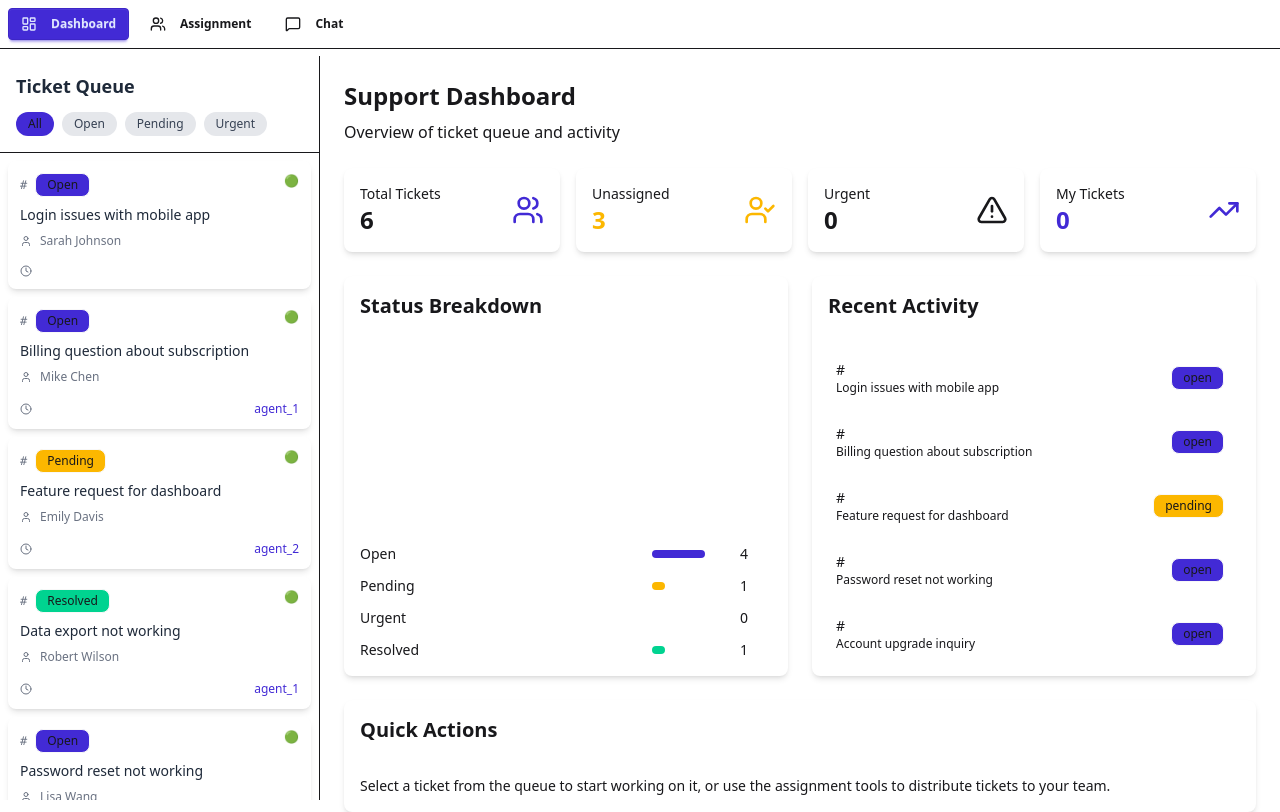
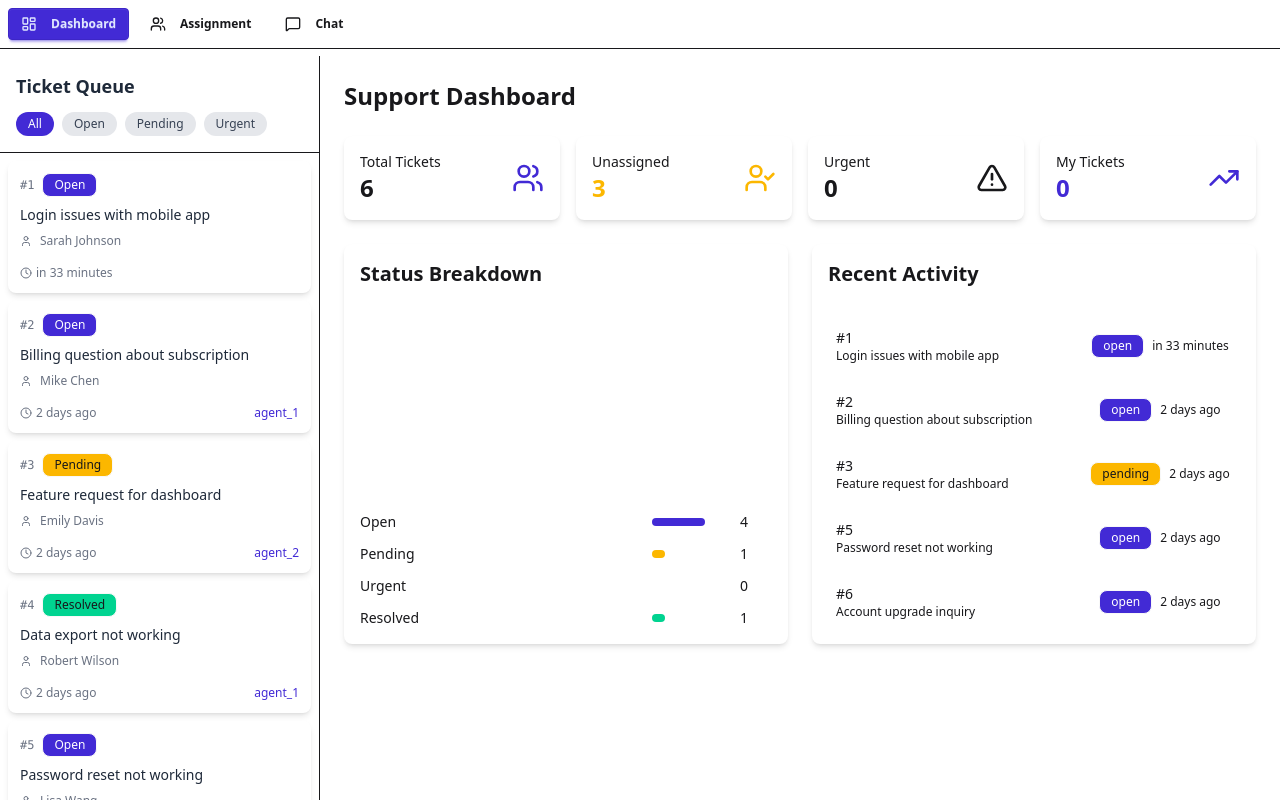
Before and after one commit to Moodinocode/ChatSupportSystemAgentView, a React (Vite) app: page / in a window 1280 px wide. Built offline with nearby package versions, Linux system fonts and the light colour scheme; no server answers.

Commit message:
fixed routing issue

```diff
--- a/package.json
+++ b/package.json
@@ -17,6 +17,7 @@
     "autoprefixer": "^10.4.21",
     "axios": "^1.11.0",
     "daisyui": "^5.0.54",
+    "dayjs": "^1.11.18",
     "lucide-react": "^0.542.0",
     "postcss": "^8.5.6",
     "react": "^19.1.1",
--- a/src/App.jsx
+++ b/src/App.jsx
@@ -3,6 +3,15 @@ import ProtectedRoute from "./Components/ProtectedRoute";
 import LoginPage from "./Pages/LoginPage";
 import RegistrationPage from "./Pages/RegistrationPage";
 import TicketsViewPage from "./Pages/TicketsViewPage";
+
+
+const CatchAllRoute = () => {
+  const { user } = useContext(AuthContext);
+  return user ? <Navigate to="/" replace /> : <Navigate to="/login" replace />;
+};
+
+
+
 function App() {
 
   const router = createBrowserRouter(
@@ -11,6 +20,7 @@ function App() {
         <Route  path="login" element={<LoginPage/>} />
         <Route path="register" element={<RegistrationPage/>} />
         <Route index element={<TicketsViewPage/>} />
+        <Route path="*" element={<CatchAllRoute />} />
 
         {/* Protected section */}
         <Route element={<ProtectedRoute />}>
--- a/src/Components/AssignmentPanel.jsx
+++ b/src/Components/AssignmentPanel.jsx
@@ -244,7 +244,7 @@ const AssignmentPanel = ({ tickets, onAssignTickets, onBulkAssign }) => {
 
                 {/* Agent Details */}
                 <div className="space-y-3">
-                  <h4 className="text-sm font-medium">Team Status</h4>
+                  <h4 className="text-sm font-medium">Agent Status</h4>
                   {mockAgents.map((agent) => (
                     <div key={agent.id} className="flex items-center justify-between p-2 bg-base-200 rounded-md">
                       <div className="flex items-center gap-2">
--- a/src/Components/TicketDashboard.jsx
+++ b/src/Components/TicketDashboard.jsx
@@ -3,6 +3,12 @@ import Badge from "./UIHelpers/Badge.jsx";
 import { Card, CardHeader, CardContent, CardTitle } from "./UIHelpers/Card.jsx";
 import { Users, CheckCircle, AlertTriangle, TrendingUp, UserCheck } from "lucide-react";
 import useTicketStore from '../Stores/useTicketStore';
+
+import dayjs from "dayjs";
+import relativeTime from "dayjs/plugin/relativeTime";
+
+
+dayjs.extend(relativeTime);
 
 const TicketDashboard = ({ tickets = [], currentAgent, stats = {} }) => {
 
@@ -18,7 +24,7 @@ const TicketDashboard = ({ tickets = [], currentAgent, stats = {} }) => {
       <div className="max-w-6xl mx-auto">
         <div className="mb-6">
           <h1 className="text-2xl font-bold text-foreground mb-2">Support Dashboard</h1>
-          <p className="text-muted-foreground">Overview of ticket queue and activity</p>
+          {/* <p className="text-muted-foreground">Overview of ticket queue and activity</p> */}
         </div>
 
         {/* Stats Grid */}
@@ -114,9 +120,10 @@ const TicketDashboard = ({ tickets = [], currentAgent, stats = {} }) => {
                     className="flex items-center justify-between p-2 bg-muted/50 rounded-md"
                   >
                     <div className="flex-1">
-                      <p className="text-sm font-medium">#{ticket.number}</p>
+                      <p className="text-sm font-medium">#{ticket.id}</p>
                       <p className="text-xs text-muted-foreground truncate">{ticket.subject}</p>
                     </div>
+                    <div className="flex flex-col items-center justify-between w-36">
                     <div className="flex items-center gap-2">
                       <Badge
                         text={ticket.status}
@@ -125,10 +132,11 @@ const TicketDashboard = ({ tickets = [], currentAgent, stats = {} }) => {
                             ? "bg-urgent text-urgent-foreground"
                             : ticket.status === "pending"
                             ? "bg-warning text-warning-foreground"
-                            : "bg-primary text-primary-foreground"
+                            : "bg-primary text-white"
                         }`}
                       />
-                      <span className="text-xs text-muted-foreground">{ticket.timestamp}</span>
+                      <span className="text-xs text-muted-foreground">{dayjs(ticket.createdAt).fromNow()}</span>
+                    </div>
                     </div>
                   </div>
                 ))}
@@ -137,7 +145,7 @@ const TicketDashboard = ({ tickets = [], currentAgent, stats = {} }) => {
           </Card>
         </div>
 
-        {/* Quick Actions */}
+        {/* Quick Actions
         <Card>
           <CardHeader>
             <CardTitle className="text-lg">Quick Actions</CardTitle>
@@ -148,7 +156,7 @@ const TicketDashboard = ({ tickets = [], currentAgent, stats = {} }) => {
               to distribute tickets to your team.
             </p>
           </CardContent>
-        </Card>
+        </Card> */}
       </div>
     </div>
   );
--- a/src/Components/TicketDetails.jsx
+++ b/src/Components/TicketDetails.jsx
@@ -21,12 +21,6 @@ const statusConfig = {
   urgent: { color: "bg-urgent text-urgent-foreground", label: "Urgent" }
 };
 
-const priorityConfig = {
-  low: { icon: "🟢", label: "Low", color: "text-success" },
-  medium: { icon: "🟡", label: "Medium", color: "text-warning" },
-  high: { icon: "🟠", label: "High", color: "text-warning" },
-  urgent: { icon: "🔴", label: "Urgent", color: "text-urgent" }
-};
 
 const TicketDetails = ({
   ticket,
@@ -112,7 +106,7 @@ const TicketDetails = ({
             {(() => {
               // Safely resolve status and priority
               const safeStatus = statusConfig[ticket.status] || statusConfig["pending"];
-              const safePriority = priorityConfig[ticket.priority] || priorityConfig["low"];
+
 
               return (
                 <>
@@ -126,26 +120,6 @@ const TicketDetails = ({
             })()}
           </div>
 
-          <div className="flex items-center justify-between">
-            {(() => {
-              const safePriority = priorityConfig[ticket.priority] || priorityConfig["low"];
-
-              return (
-                <>
-                  {/* Priority Section */}
-                  <span className="text-sm text-muted-foreground">Priority</span>
-                  <div className="flex items-center gap-1">
-                    <span className={`text-sm ${safePriority.color}`}>
-                      {safePriority.icon}
-                    </span>
-                    <span className="text-sm font-medium">
-                      {safePriority.label}
-                    </span>
-                  </div>
-                </>
-              );
-            })()}
-          </div>
 
 
             <Separator />
--- a/src/Components/TicketList.jsx
+++ b/src/Components/TicketList.jsx
@@ -1,25 +1,23 @@
+import dayjs from "dayjs";
+import relativeTime from "dayjs/plugin/relativeTime";
 import React, { useState } from "react";
 import Badge from "./UIHelpers/Badge.jsx";
 import { Card } from "./UIHelpers/Card.jsx";
 import { ScrollArea } from "./UIHelpers/ScrollArea.jsx";
 import { Clock, User, AlertTriangle } from "lucide-react";
 
+dayjs.extend(relativeTime);
+
 export function TicketList({ tickets, selectedTicket, onTicketSelect }) {
   const [filter, setFilter] = useState("all");
 
   const statusConfig = {
-    open: { color: "bg-primary text-primary-foreground", label: "Open" },
+    open: { color: "bg-primary  text-white", label: "Open" },
     pending: { color: "bg-warning text-warning-foreground", label: "Pending" },
     resolved: { color: "bg-success text-success-foreground", label: "Resolved" },
     urgent: { color: "bg-error text-error-foreground", label: "Urgent" },
   };
 
-  const priorityConfig = {
-    low: { icon: "🟢", color: "text-success" },
-    medium: { icon: "🟡", color: "text-warning" },
-    high: { icon: "🟠", color: "text-warning" },
-    urgent: { icon: "🔴", color: "text-error" },
-  };
     const filteredTickets = tickets?.filter(ticket =>
       filter === "all" ? true : ticket.status === filter
     ) || [];
@@ -36,7 +34,7 @@ export function TicketList({ tickets, selectedTicket, onTicketSelect }) {
               onClick={() => setFilter(status)}
               className={`px-3 py-1 rounded-full text-xs font-medium transition-colors ${
                 filter === status
-                  ? "bg-primary text-primary-foreground"
+                  ? "bg-primary text-white"
                   : "bg-gray-200 text-gray-700 hover:bg-gray-300"
               }`}
             >
@@ -46,7 +44,7 @@ export function TicketList({ tickets, selectedTicket, onTicketSelect }) {
         </div>
       </div>
 
-      {/* Ticket list */}
+
       <ScrollArea className="flex-1">
         <div className="p-2 space-y-2">
           {filteredTickets.map(ticket => (
@@ -59,25 +57,22 @@ export function TicketList({ tickets, selectedTicket, onTicketSelect }) {
               }`}
               onClick={() => onTicketSelect(ticket.id)}
             >
-              {/* Top row: number + status + priority */}
+
             <div className="flex items-start justify-between mb-2">
               {(() => {
-                // Safely resolve status and priority
                 const safeStatus = statusConfig[ticket.status] || statusConfig["pending"];
-                const safePriority = priorityConfig[ticket.priority] || priorityConfig["low"];
+
 
                 return (
                   <>
                     <div className="flex items-center gap-2">
-                      <span className="text-xs font-mono text-gray-500">#{ticket.number}</span>
+                      <span className="text-xs font-mono text-gray-500">#{ticket.id}</span>
                       <Badge
                         classnames={`text-xs ${safeStatus.color}`}
                         text={safeStatus.label}
                       />
                     </div>
-                    <span className={`text-xs ${safePriority.color}`}>
-                      {safePriority.icon}
-                    </span>
+
                   </>
                 );
               })()}
@@ -103,13 +98,14 @@ export function TicketList({ tickets, selectedTicket, onTicketSelect }) {
             <div className="flex items-center justify-between text-xs text-gray-500">
                   <div className="flex items-center gap-1">
                     <Clock className="w-3 h-3" />
-                  <span>{ticket.timestamp}</span>
+
+                    <span>{dayjs(ticket.createdAt).fromNow()}</span>
                   </div>
+
                   {ticket.assignedTo && (
                     <span className="font-medium text-primary">{ticket.assignedTo}</span>
                   )}
                 </div>
-
               {/* Urgent notice */}
               {ticket.status === "urgent" && (
                 <div className="flex items-center gap-1 mt-2 text-xs text-error">
--- a/src/assets/mockdata.js
+++ b/src/assets/mockdata.js
@@ -12,7 +12,7 @@ export const mockTickets = [
     assignedTo: null, // agent ID or null if unassigned
     team: "Technical Support", // or category
     twilioConversationSid: "CH1234567890abcdef",
-    createdAt: "2025-09-08T08:00:00Z",
+    createdAt: "2025-09-10T08:00:00Z",
     updatedAt: "2025-09-08T08:15:00Z"
   },
   {
```
Also changed, not shown: 1 other file (tests, documents, lock files or other folders). Lines whose indentation alone changed are shown as unchanged.
